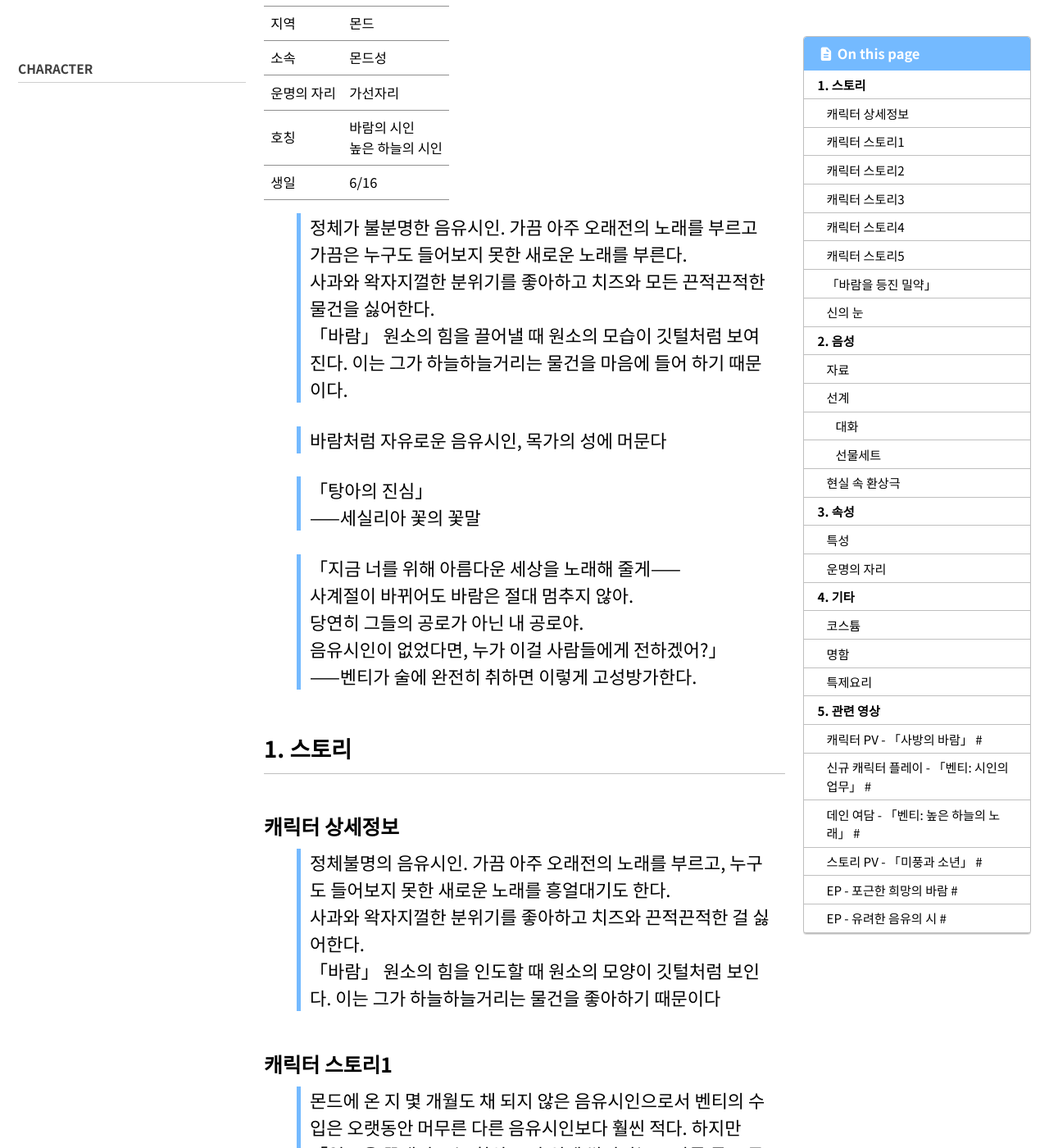
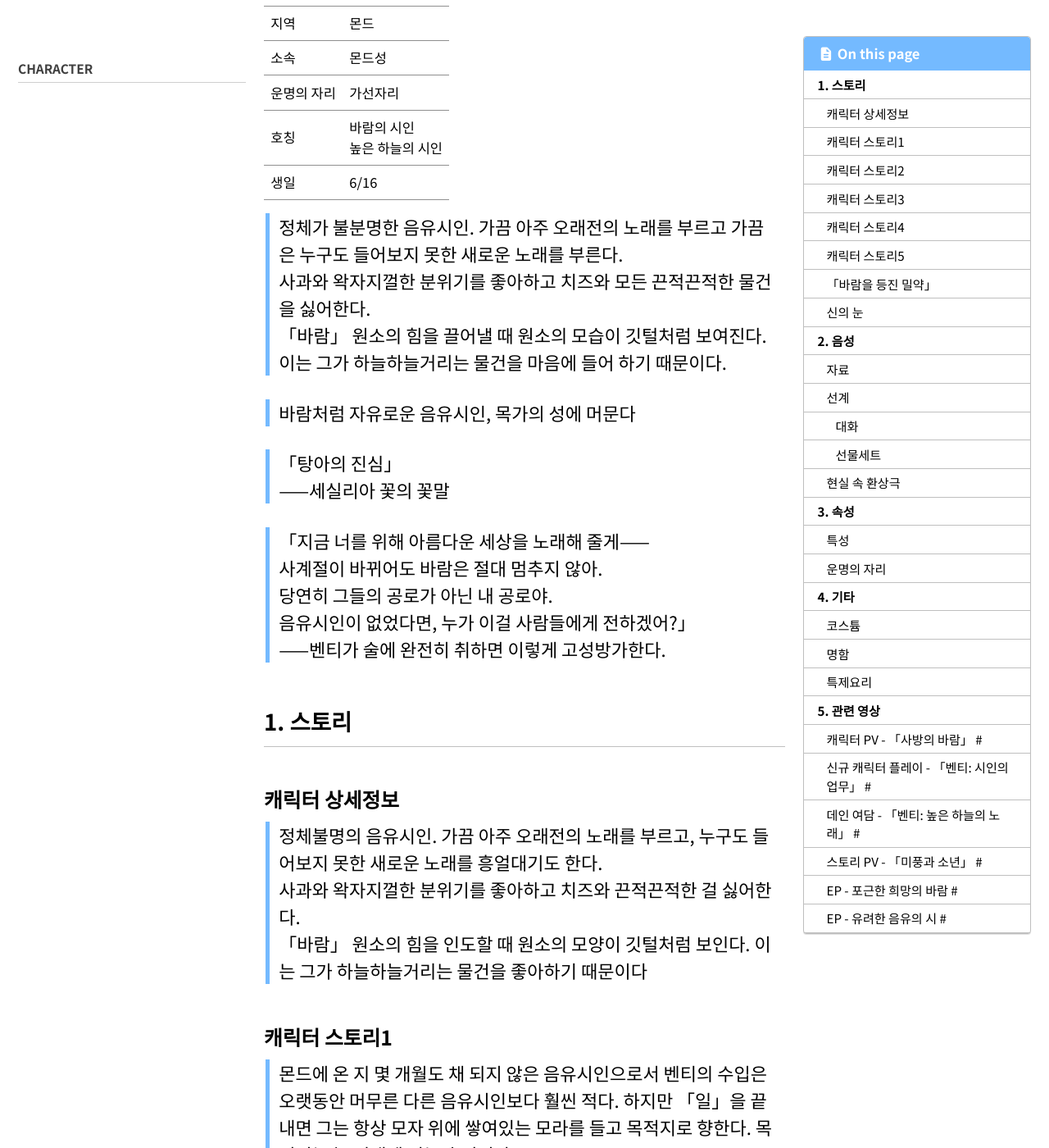
Before and after one commit to NamelessFlower/namelessflower.github.io, a Jekyll site: the page built from _posts/character/2020-09-28-벤티.md, in a window 1280 px wide and 1400 px high, scrolled down 235 px. Shown: the whole window at 82% size. Built offline with Jekyll 4.4.1, drawn with Linux system fonts in a browser that asks for light colours; cached includes are drawn as plain includes.

Commit message:
main.scss 업데이트

```diff
--- a/assets/css/main.scss
+++ b/assets/css/main.scss
@@ -9,3 +9,8 @@ search: false
 @import "minimal-mistakes"; // main partials
 
 @import url('https://fonts.googleapis.com/css2?family=Noto+Sans+KR:wght@100..900&display=swap');
+
+blockquote {
+    font-size: 1rem;
+    margin-left: 0.1rem;
+}
```
